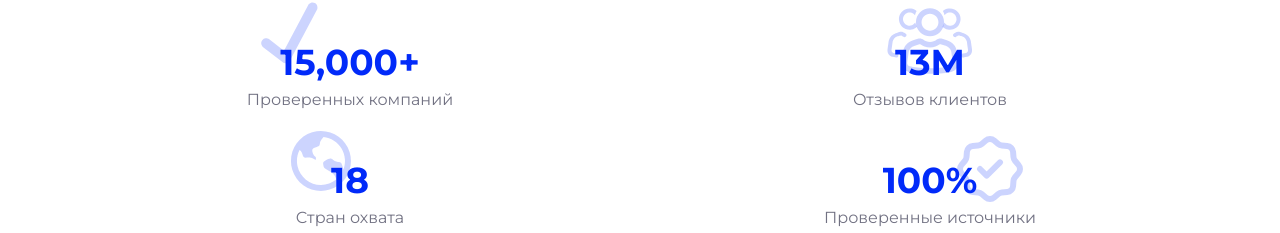
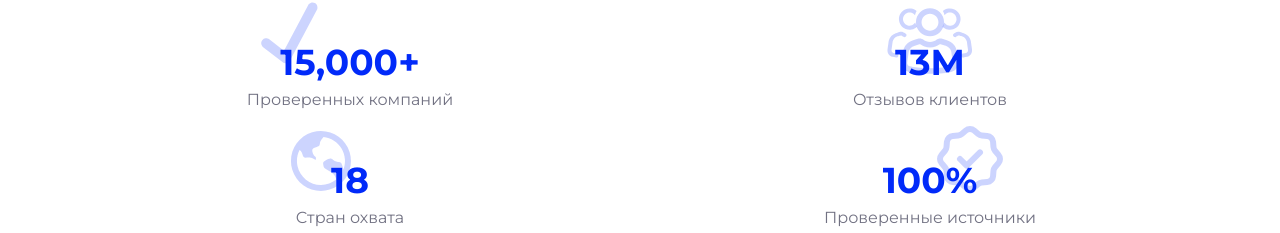
Before and after one commit to AAAlex2001/safelogist, a Next.js app in the folder frontend/: page /en/landing in a window 1280 px wide. Shown: the part 567-800 px from the top of the page. Built offline with nearby package versions, Linux system fonts and the light colour scheme; no server answers.

Commit message:
правки херо

```diff
--- a/frontend/src/app/[locale]/landing/hero/Hero.module.scss
+++ b/frontend/src/app/[locale]/landing/hero/Hero.module.scss
@@ -4,6 +4,7 @@
   flex-direction: column;
   align-items: center;
   gap: 110px;
+  padding-bottom: 100px;
 }
 
 .headings {
@@ -68,8 +69,11 @@
 }
 
 .statIconSources {
-  --icon-x: 60px;
-  top: -30px;
+  --icon-x: 40px;
+  top: -40px;
+  @media (min-width: 1440px) {
+    --icon-x: 60px;
+  }
 }
 
 .statNumber {
```
